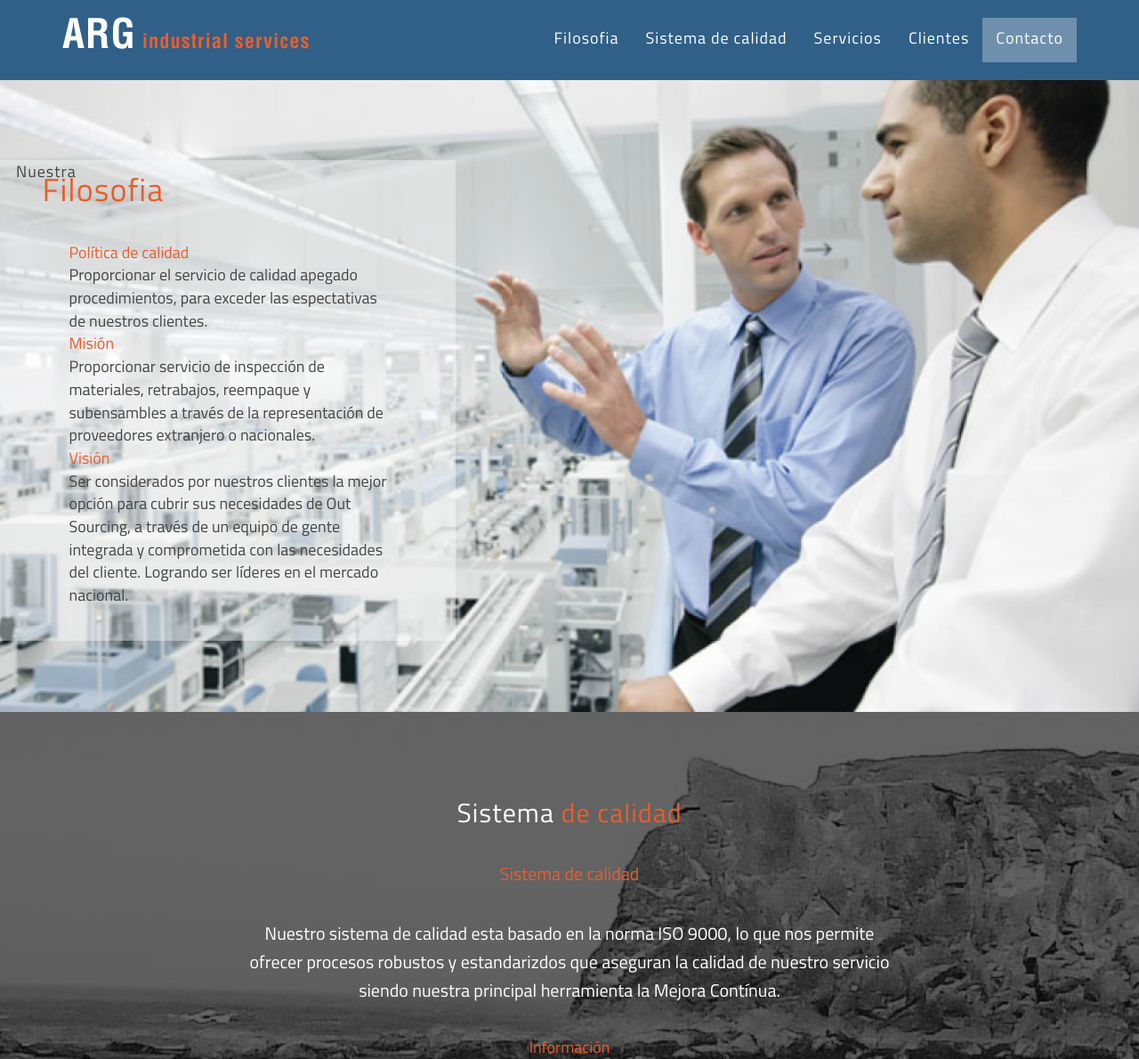
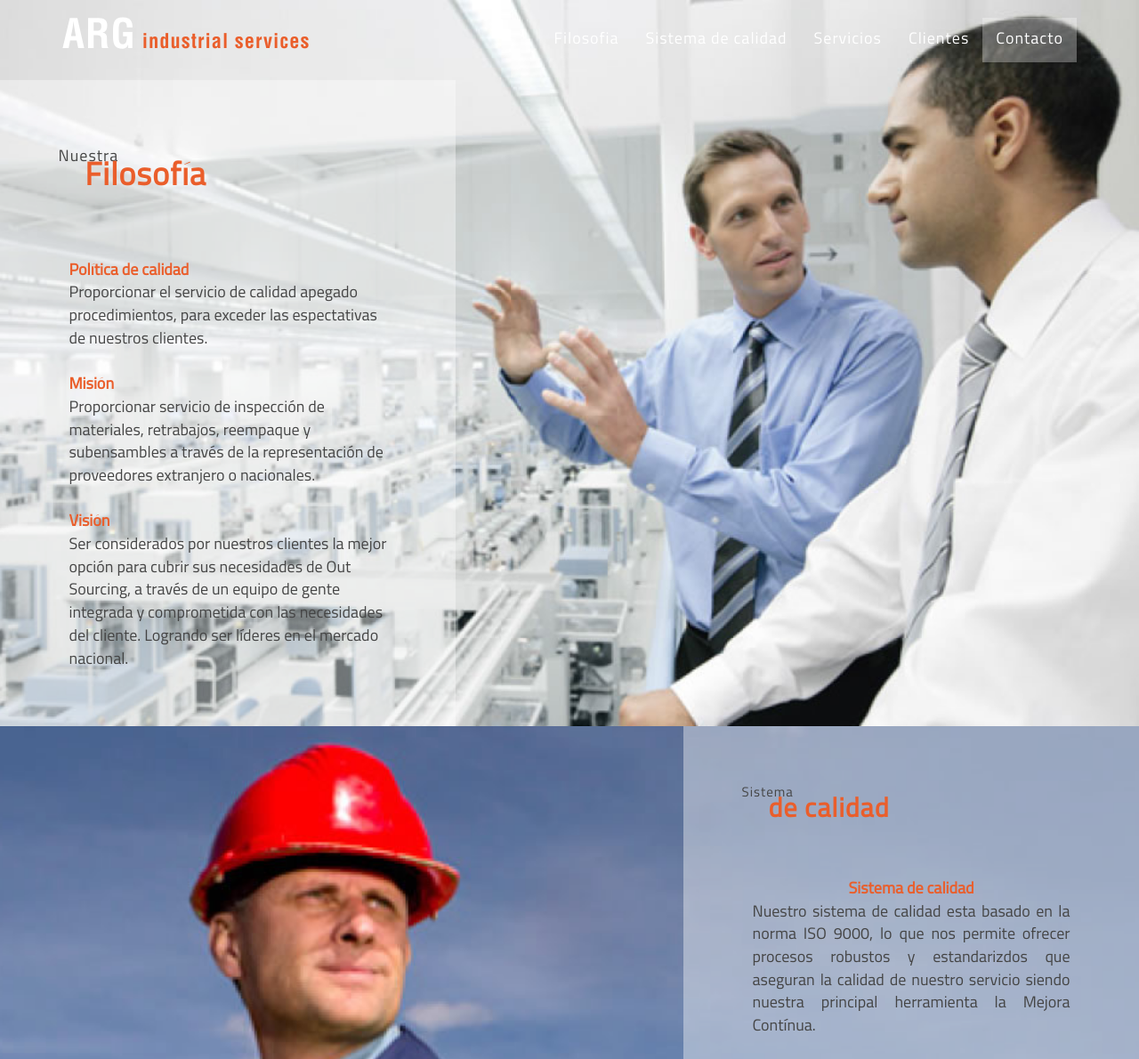
Before and after one commit to ADRIANVEGA9/argis, a PHP site: page / in a window 1280 px wide. Shown: the top 1190 px of the page at 89% size. Run offline with PHP 8.4, Linux system fonts and the light colour scheme; some libraries are stand-ins or nearby versions.

Commit message:
sistemas de calidad
css hasta sistemas de calidad

```diff
--- a/css/grayscale.css
+++ b/css/grayscale.css
@@ -192,13 +192,15 @@ p {
     /*padding-top: 100px;*/
 }
 
-.download-section {
-    width: 100%;
-    padding: 50px 0;
-    color: #fff;
-    background: url(../img/downloads-bg.jpg) no-repeat center center scroll;
+.sistemaCalidad-section {
+    background: url(../img/sistemaCalidad_bg.jpg) no-repeat center center scroll;
     background-color: #000;
     background-size: cover;
+    display: table;
+    height: auto;
+    padding: 100px 0;
+    text-align: left;
+    width: 100%;
 }
 
 .btn {
@@ -238,8 +240,17 @@ ul.banner-social-buttons {
 .arg .naranja {
     font-size: .5em;
 }
+.calidadR {
+    margin: 2em auto;
+    width: 80%;
+}
+.filosofiaR {
+    margin: 2em auto;
+    width: 80%;
+}
 .naranja {
     color: #EA5E2B;
+    font-weight: bold;
 }
 .tituloDown {
     position: relative;
@@ -249,7 +260,25 @@ ul.banner-social-buttons {
     position: relative;
     top: -1.5em;
 }
-#filosofia div {
+#calidad #calidadCont {
+    background: rgba(252, 252, 252, 0.4);
+    display: inline-block;
+    float: right;
+    margin-top: 0;
+    padding: 1em 1em 2em;
+    width: 100%;
+}
+#calidad #calidadCont section  {
+    text-align: center;
+}
+#calidad #calidadCont section article {
+    text-align: justify;
+}
+#calidad section {
+    margin: 0 auto;
+    width: 75%;
+}
+#filosofia #filosofiaCont {
     background: rgba(252, 252, 252, 0.4);
     display: inline-block;
     float: left;
@@ -272,7 +301,7 @@ ul.banner-social-buttons {
         padding: 20px 0;
         border-bottom: 0;
         letter-spacing: 1px;
-        background: #306088;
+        background:0 0 ;/*#306088*/
         transition: background .5s ease-in-out,padding .5s ease-in-out;
     }
 
@@ -285,7 +314,7 @@ ul.banner-social-buttons {
         border-bottom: 1px solid rgba(255,255,255,.3);
     }
     .intro {
-        height: 100%;
+        height: auto%;
         padding: 0;
     }
 
@@ -296,11 +325,16 @@ ul.banner-social-buttons {
     .intro .intro-body .intro-text {
         font-size: 25px;
     }
-    .download-section {
-        padding: 100px 0;
+    .sistemaCalidad-section {
+    height: auto;
+    max-height: 100%;
+    padding: 0;
     }
-    #filosofia div{
-        margin-top: 10em;
+    #calidad #calidadCont{
+        width: 40%;
+    }
+    #filosofia #filosofiaCont{
+        margin-top: 5em;
         width: 40%;
     }
     #map {
--- a/index.html
+++ b/index.html
@@ -73,51 +73,48 @@
 
     <!-- filosofia Section -->
     <section id="filosofia" class="container content-section text-center intro">
-            <div>
-                <h1> <span class="light tituloUp"> Nuestra </span><span class="naranja tituloDown">Filosofia</span></h1>
-                <section class="">
-                    <span class="naranja intro-text">Política de calidad</span>
+        <div id="filosofiaCont">
+            <h1 class="filosofiaR"> <span class="light tituloUp"> Nuestra </span><span class="naranja tituloDown">Filosofía</span></h1>
+            <section >
+                <span class="naranja">Política de calidad</span>
                 <article>Proporcionar el servicio de calidad apegado
                 procedimientos, para exceder las espectativas
-                    de nuestros clientes.</article>
-                    <span class="naranja intro-text">Misión</span>
+                de nuestros clientes.</article><br>
+                <span class="naranja">Misión</span>
                 <article>Proporcionar servicio de inspección de
                 materiales, retrabajos, reempaque y
                 subensambles a través de la representación
-                    de proveedores extranjero o nacionales.</article>
-                    <span class="naranja intro-text">Visión</span>
+                de proveedores extranjero o nacionales.</article><br>
+                <span class="naranja">Visión</span>
                 <article>Ser considerados por nuestros clientes la
                 mejor opción para cubrir sus necesidades de
                 Out Sourcing, a través de un equipo de gente
                 integrada y comprometida con las
                 necesidades del cliente. Logrando ser líderes
-                    en el mercado nacional.</article>
+                en el mercado nacional.</article><br>
             </section>
         </div>
     </section>
 
     <!-- Sistema de calidad Section -->
-    <section id="calidad" class="content-section text-center">
-        <div class="download-section">
-            <div class="container">
-                <div class="col-lg-8 col-lg-offset-2">
-                    <h2>Sistema <span class="naranja">de calidad</span></h2>
-                    <p>
+    <section id="calidad" class="container content-section text-center sistemaCalidad-section">
+        <div id="calidadCont">
+            <h2 class="calidadR"><span class="light tituloUp">Sistema</span> <span class="naranja tituloDown">de calidad</span></h2>
+            <section>
                 <span class="naranja">Sistema de calidad</span>
-                        <p>Nuestro sistema de calidad esta basado en la norma ISO
+                <article>Nuestro sistema de calidad esta basado en la norma ISO
                 9000, lo que nos permite ofrecer procesos robustos y
                 estandarizdos que aseguran la calidad de nuestro
                 servicio siendo nuestra principal herramienta la Mejora
-                        Contínua.</p>
+                Contínua.</article><br>
+                <figure><img src="img/iso.jpg" alt=""></figure>
                 <span class="naranja">Información</span>
-                        <p>Nuestro sistema de calidad permite proporcionar
+                <article>Nuestro sistema de calidad permite proporcionar
                 información diaria sobre el desarrollo de las actividades a
                 través de reportes claros y adecuados a las necesidades
                 del cliente, estos reportes son enviados vía correo
-                        electrónico.</p>
-                    </p>
-                </div>
-            </div>
+                electrónico.</article><br>
+            </section>
         </div>
     </section>
 
```
Also changed, not shown: css/bootstrap.css, img/downloads-bg.jpg (deleted), img/servicios_bg.jpg (added), img/sistemaCalidad_bg.jpg (added). Lines whose indentation alone changed are shown as unchanged.
